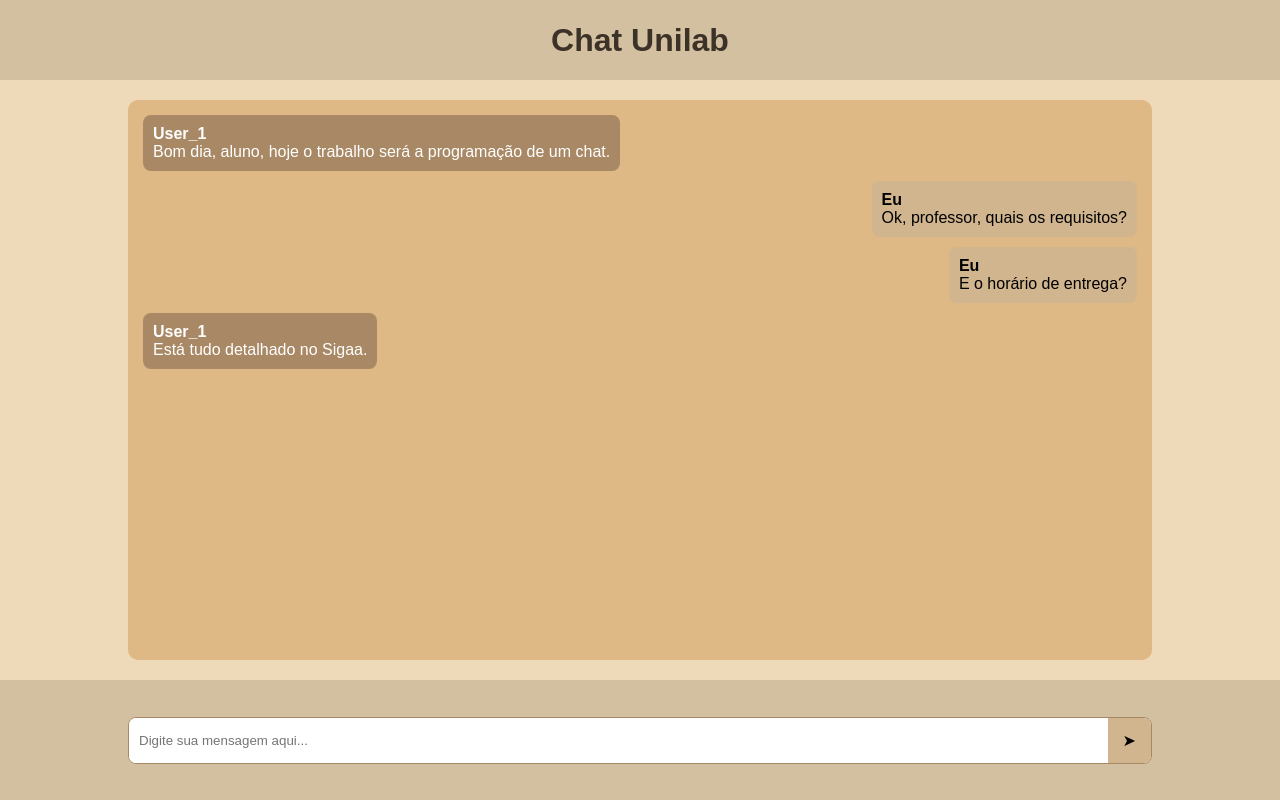
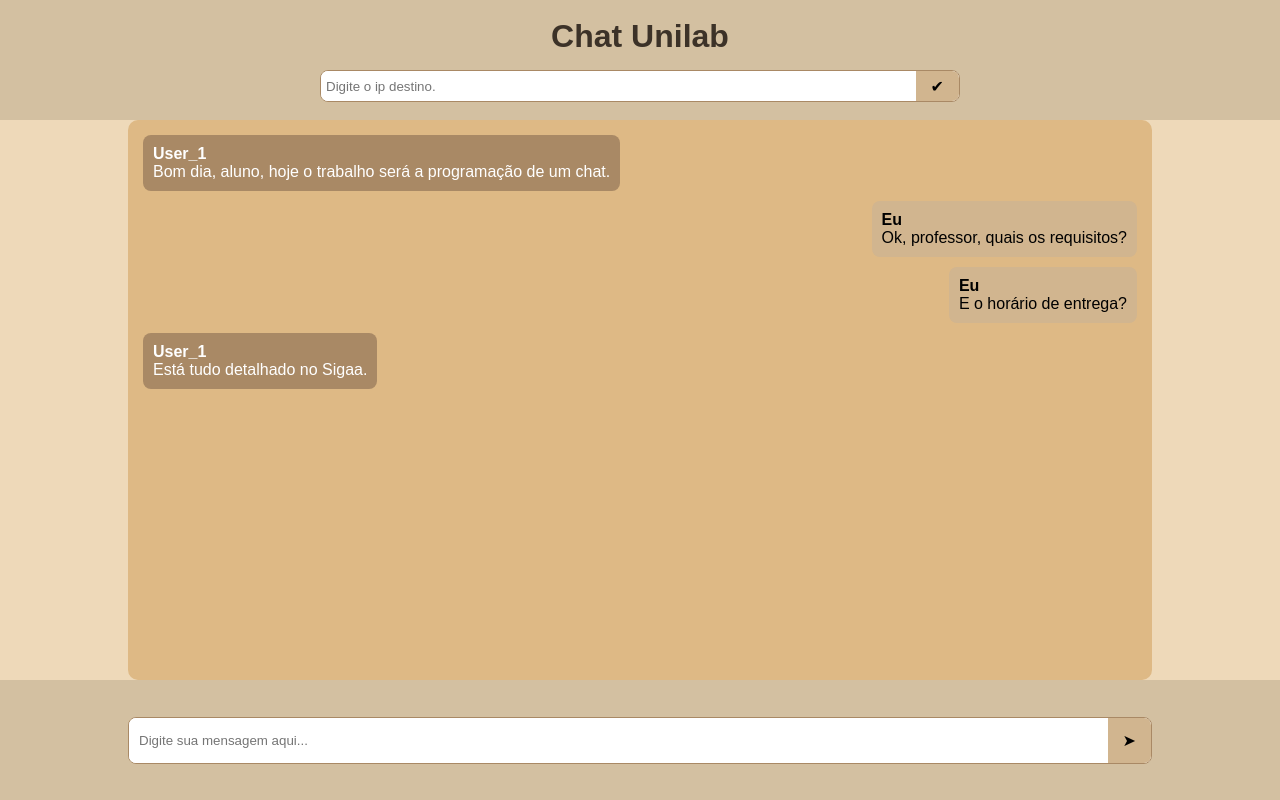
Before and after one commit to xandeoliveira/chatp2p, a plain HTML site: page layout/index.html in a window 1280 px wide. Drawn offline with Linux system fonts and the light colour scheme.

Commit message:
Adicionado o input para o ip do destinatário.

```diff
--- a/layout/app.js
+++ b/layout/app.js
@@ -1,6 +1,6 @@
 const inputElement = document.querySelector(".input-box input")
 const chatContainer = document.querySelector("main.chat-box")
-console.log(chatContainer)
+const inputIp = document.querySelector("header input")
 
 const createMessage = (text, userName) => {
   const strong = document.createElement("strong")
@@ -56,3 +56,8 @@ const sendMessage = () => {
     scrollChat()
   })
 }
+
+const loadIp = () => {
+  ip = inputIp.value.trim()
+  getIp(ip)
+}
--- a/layout/index.html
+++ b/layout/index.html
@@ -9,6 +9,10 @@
 <body>
     <header>
       <h1>Chat Unilab</h1>
+      <div class="input-box ip">
+        <input type="text" placeholder="Digite o ip destino.">
+        <button onclick="loadIp()">&#10004;</button>
+      </div>
     </header>
     <main class="chat-box">
       <div class="message user">
--- a/layout/style.css
+++ b/layout/style.css
@@ -26,20 +26,18 @@ body {
 
 header, footer{
   display: flex;
+  flex-direction: column;
   justify-content: center;
   align-items: center;
   background-color: #d3c0a1;
   width: 100vw;
-  height: 10vh;
-}
-
-footer {
   height: 15vh;
 }
 
 h1 {
   font-size: 32px;
   color: #3C3228;
+  margin-bottom: 15px;
 }
 
 .chat-box {
@@ -104,6 +102,18 @@ h1 {
   color: #ffffff;
 }
 
+.ip {
+  width: 50vw;
+}
+.ip input {
+  height: 30px;
+  padding: 5px;
+}
+.ip button{
+  height: 30px;
+  padding: 5px 15px;
+}
+
 @media (max-width: 500px) {
   .chat-container {
       padding: 15px;
```
